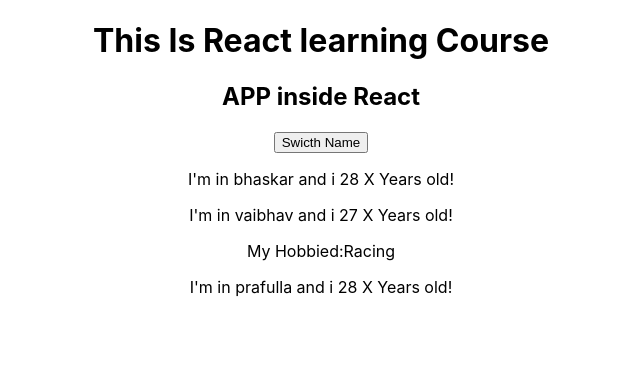
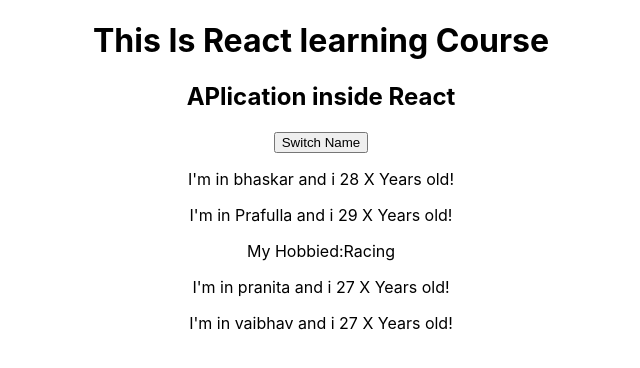
Before and after one commit to BhaskarShelar/React-complete-Guide, a React (Create React App) app: page / in a window 1280 px wide. Shown: the top 368 px of the page, without its empty margins (319-959 px from the left). Built offline with nearby package versions, Linux system fonts and the light colour scheme.

Commit message:
using switch handler function

```diff
--- a/src/App.js
+++ b/src/App.js
@@ -1,18 +1,58 @@
-import React,{ Component } from 'react';
+import React, { Component } from 'react';
 import './App.css';
 import Person from './Person/Person';
 
-function App() {
-  return (
-    <div className="App">
-      <h1> This Is React learning Course</h1>
-      <h2>APP inside React</h2>
-      <button>Swicth Name</button>
-      <Person name ="bhaskar" age="28"/>
-      <Person name ="vaibhav" age="27">My Hobbied:Racing </Person>
-      <Person name ="prafulla" age="28"/>
-    </div>
-  );
+class App extends Component {
+
+  state = {
+    person: [
+      { name: 'bhaskar', age: 28 },
+      { name: 'Prafulla', age: 29 },
+      { name: 'pranita', age: 27 },
+      { name: 'vaibhav', age: 27 }
+    ]
+  };
+
+  switchNameHandler=(newName) => {
+       //Don't Use this this.state.person[0].name="suresh";
+   this.setState({ person: [
+    { name: newName, age: 34 },
+    { name: 'pama', age: 35 },
+    { name: 'Amol', age: 30 },
+    { name: 'vaibhav', age: 27 }
+  ]})
+
+  }
+
+
+
+  render() {
+    return (
+      <div className="App">
+        <h1> This Is React learning Course</h1>
+        <h2>APlication inside React</h2>
+        <button onClick={()=>this.switchNameHandler('Shiva')}>Switch Name</button>
+        <Person
+           name={this.state.person[0].name}
+           age={this.state.person[0].age}
+           click={this.switchNameHandler.bind(this,'Mummy')}
+           />
+        <Person
+            name={this.state.person[1].name}
+            age={this.state.person[1].age}
+            click={this.switchNameHandler.bind(this,'Daddy')}
+            >My Hobbied:Racing </Person>
+        <Person
+            name={this.state.person[2].name}
+             age={this.state.person[2].age}
+              />
+        <Person
+            name={this.state.person[3].name}
+            age={this.state.person[3].age} />
+
+      </div>
+    );
+  }
 }
 
 export default App;
--- a/src/Person/Person.js
+++ b/src/Person/Person.js
@@ -3,7 +3,7 @@ import React from 'react';
 const person = (props) => {
     return (
         <div>
-            <p> I'm in {props.name} and i {props.age} X Years old!</p>
+            <p onClick={props.click}> I'm in {props.name} and i {props.age} X Years old!</p>
             <p>{props.children}</p>
         </div>
     )
```
